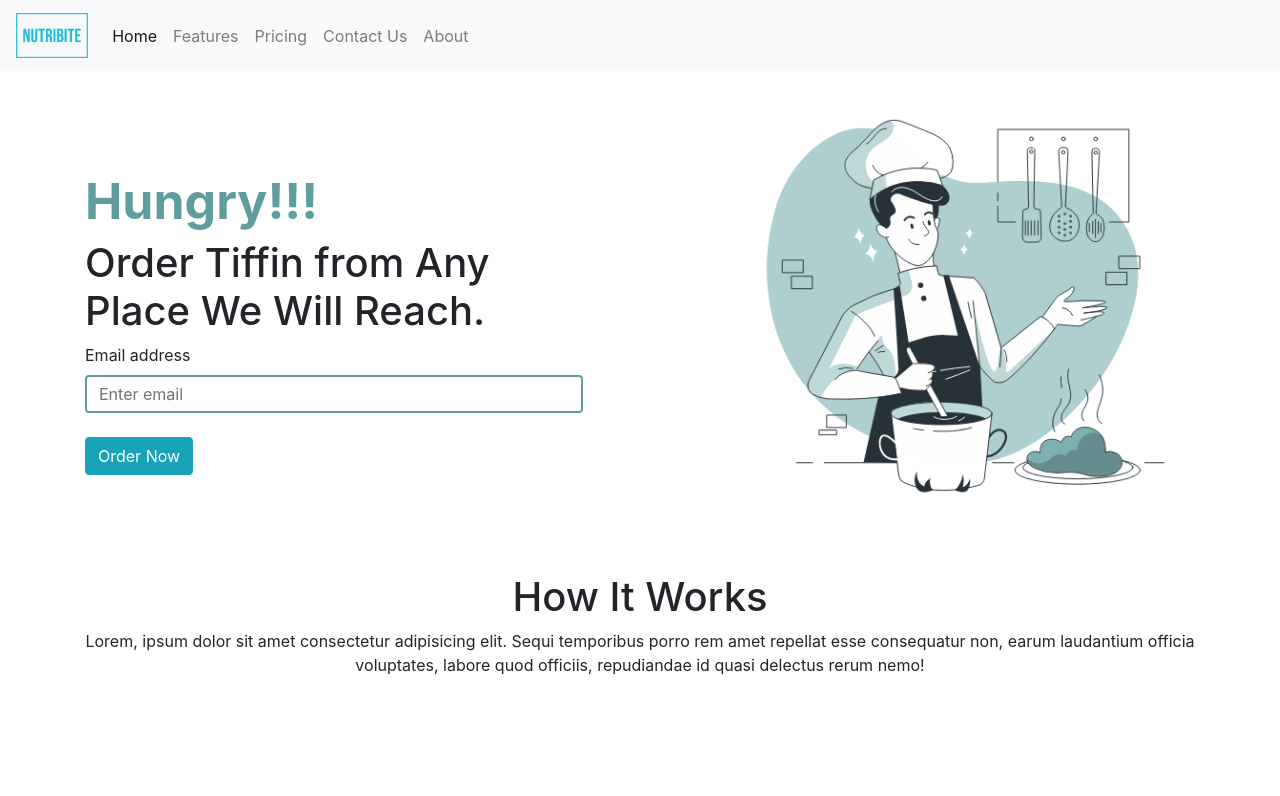
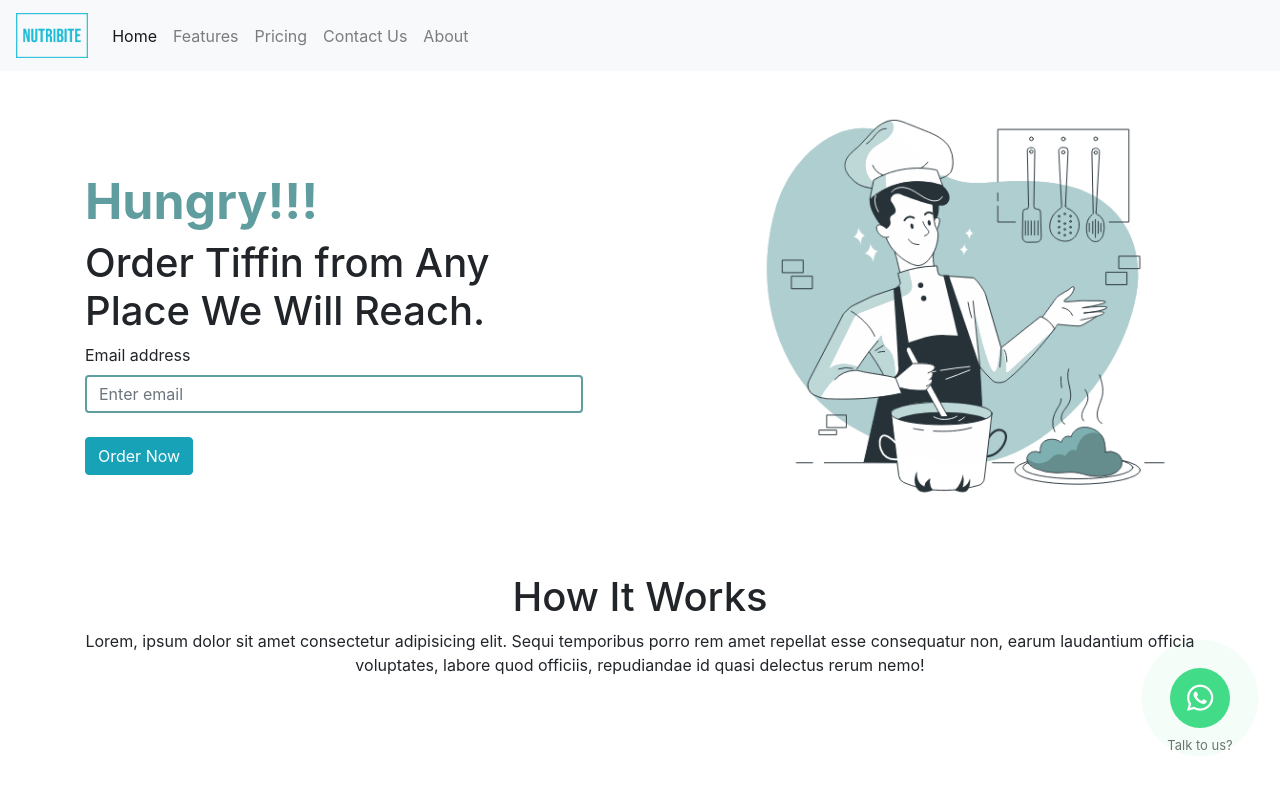
Before and after one commit to Nishantsingh9412/Nutribite, a React (Create React App) app: page / in a window 1280 px wide. Shown: the top 796 px of the page. Built offline with nearby package versions, Linux system fonts and the light colour scheme.

Commit message:
whatsapp

```diff
--- a/public/index.html
+++ b/public/index.html
@@ -10,6 +10,8 @@
       content="Web site created using create-react-app"
     />
     <link rel="apple-touch-icon" href="%PUBLIC_URL%/logo192.png" />
+    <!-- bharti fontawesome kit -->
+    <!-- <script src="https://kit.fontawesome.com/c2a01dfc62.js" crossorigin="anonymous"></script> -->
     <!-- Jquery  -->
 
     <script src="https://code.jquery.com/jquery-3.6.0.min.js"></script>
--- a/src/components/MiddleSection.jsx
+++ b/src/components/MiddleSection.jsx
@@ -4,6 +4,7 @@ import munchies from '../images/munchies.png';
 import delivery from '../images/Deliv.png';
 import selectimg from '../images/Select-rafiki.png';
 import SearchImg from  '../images/Search-bro.png';
+import '../css/MiddleSection.css'
 
 const imageStyle = {
     height: '134px',
@@ -13,7 +14,20 @@ const imageStyle = {
 
 const MiddleSection = () => {
   return (
+
+
     <div className='container'>
+
+<div className="floating_btn">
+    <a target="" href="https://wa.me/+918957899736">
+      <div className="contact_icon">
+        {/* <i className="fa fa-whatsapp my-float"></i> */}
+        <i class="fa-brands fa-whatsapp"></i>
+      </div>
+    </a>
+    <p className="text_icon">Talk to us?</p>
+  </div>
+
         <div className='text-center' >
             <br />
             <h1> How It Works </h1>
--- /dev/null
+++ b/src/css/MiddleSection.css
@@ -0,0 +1,54 @@
+a {
+    text-decoration: none;
+}
+
+.floating_btn {
+    position: fixed;
+    bottom: 30px;
+    right: 30px;
+    width: 100px;
+    height: 100px;
+    display: flex;
+    flex-direction: column;
+    align-items: center;
+    justify-content: center;
+    z-index: 1000;
+}
+
+@keyframes pulsing {
+    to {
+        box-shadow: 0 0 0 30px rgba(232, 76, 61, 0);
+    }
+}
+
+.contact_icon {
+    background-color: #42db87;
+    color: #fff;
+    width: 60px;
+    height: 60px;
+    font-size: 30px;
+    border-radius: 50px;
+    text-align: center;
+    box-shadow: 2px 2px 3px #999;
+    display: flex;
+    align-items: center;
+    justify-content: center;
+    transform: translatey(0px);
+    animation: pulse 1.5s infinite;
+    box-shadow: 0 0 0 0 #42db87;
+    -webkit-animation: pulsing 1.25s infinite cubic-bezier(0.66, 0, 0, 1);
+    -moz-animation: pulsing 1.25s infinite cubic-bezier(0.66, 0, 0, 1);
+    -ms-animation: pulsing 1.25s infinite cubic-bezier(0.66, 0, 0, 1);
+    animation: pulsing 1.25s infinite cubic-bezier(0.66, 0, 0, 1);
+    font-weight: normal;
+    font-family: sans-serif;
+    text-decoration: none !important;
+    transition: all 300ms ease-in-out;
+}
+
+
+.text_icon {
+    margin-top: 8px;
+    color: #707070;
+    font-size: 13px;
+}
```
